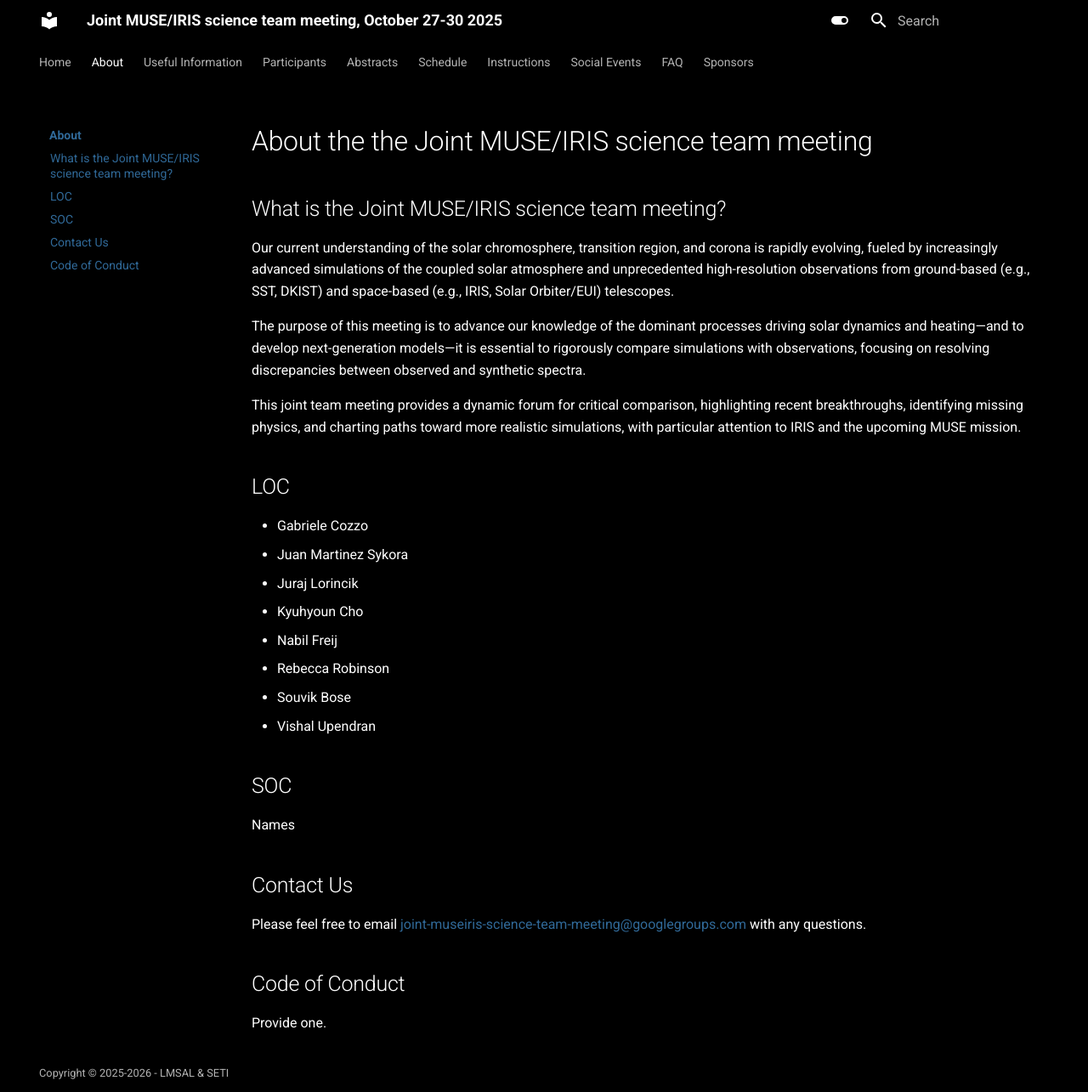
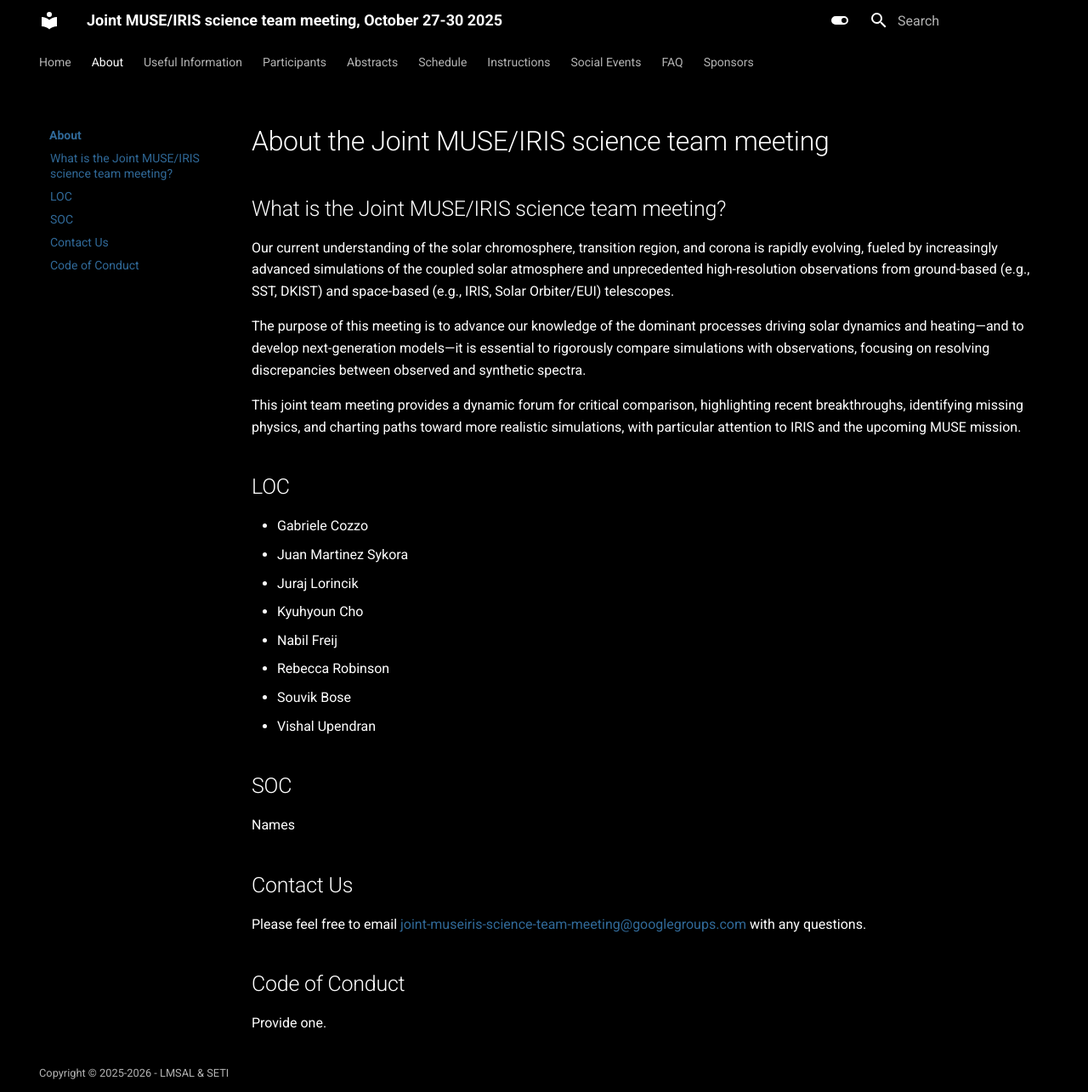
Before and after one commit to LM-SAL/iris_muse_team_meeting, an MkDocs documentation site: the page built from docs/about.md, in a window 1280 px wide and 1285 px high. Shown: the whole window at 85% size. Built offline with MkDocs 1.6.1 and Material for MkDocs 9.7.7, drawn with Linux system fonts in a browser that asks for light colours.

Commit message:
Update docs/about.md
Co-authored-by: sourcery-ai[bot] <58596630+sourcery-ai[bot]@users.noreply.github.com>

```diff
--- a/docs/about.md
+++ b/docs/about.md
@@ -2,7 +2,7 @@
 title: About the Joint MUSE/IRIS science team meeting
 ---
 
-# About the the Joint MUSE/IRIS science team meeting
+# About the Joint MUSE/IRIS science team meeting
 
 ## What is the Joint MUSE/IRIS science team meeting?
 
```
